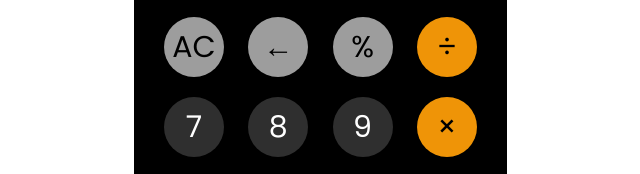
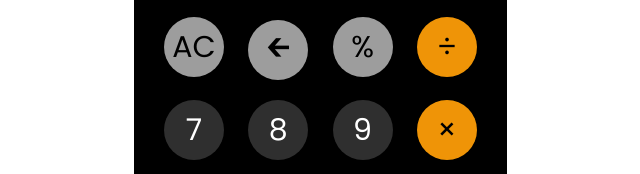
Before and after one commit to Muhammad-Yaseen-12/Assignment13Calculator, a plain HTML site: page index.html in a window 1280 px wide. Shown: the part 242-416 px from the top of the page, 379-1019 px from the left. Drawn offline with Linux system fonts and the light colour scheme.

Commit message:
Assignment13Calculator

```diff
--- a/index.html
+++ b/index.html
@@ -17,7 +17,7 @@
         <input type="text" placeholder="0">
         <div>
             <button class="c1">AC</button>
-            <button class="c1">←</button>
+            <button class="c1">🡰</button>
             <button class="c1">%</button>
             <button class="c3">÷</button>
         </div>
--- a/style.css
+++ b/style.css
@@ -32,6 +32,7 @@ input {
     margin: 10px;
     text-align: right;
     font-size: 40px;
+    color: white;
     background: transparent;
     cursor: pointer;
 }
```
